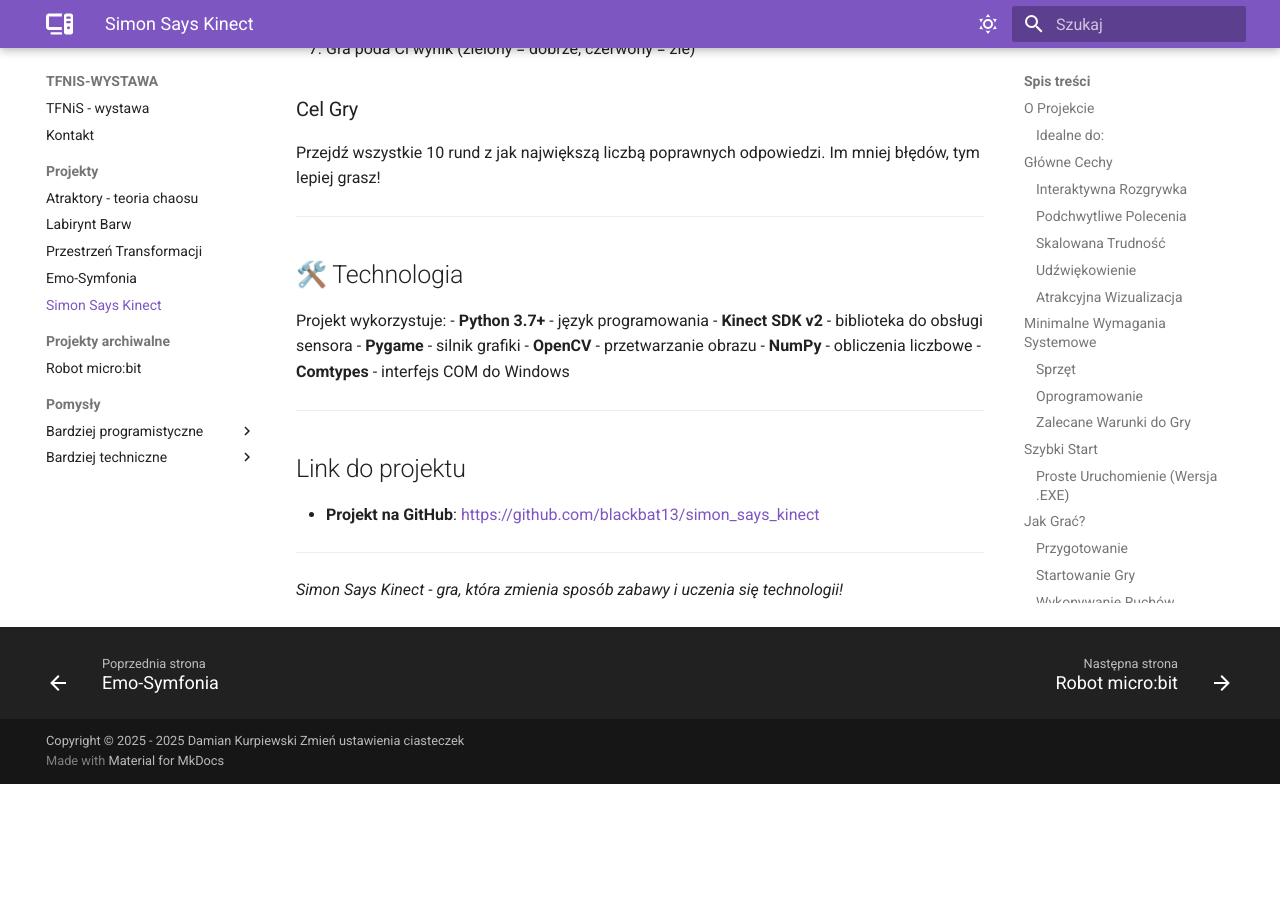
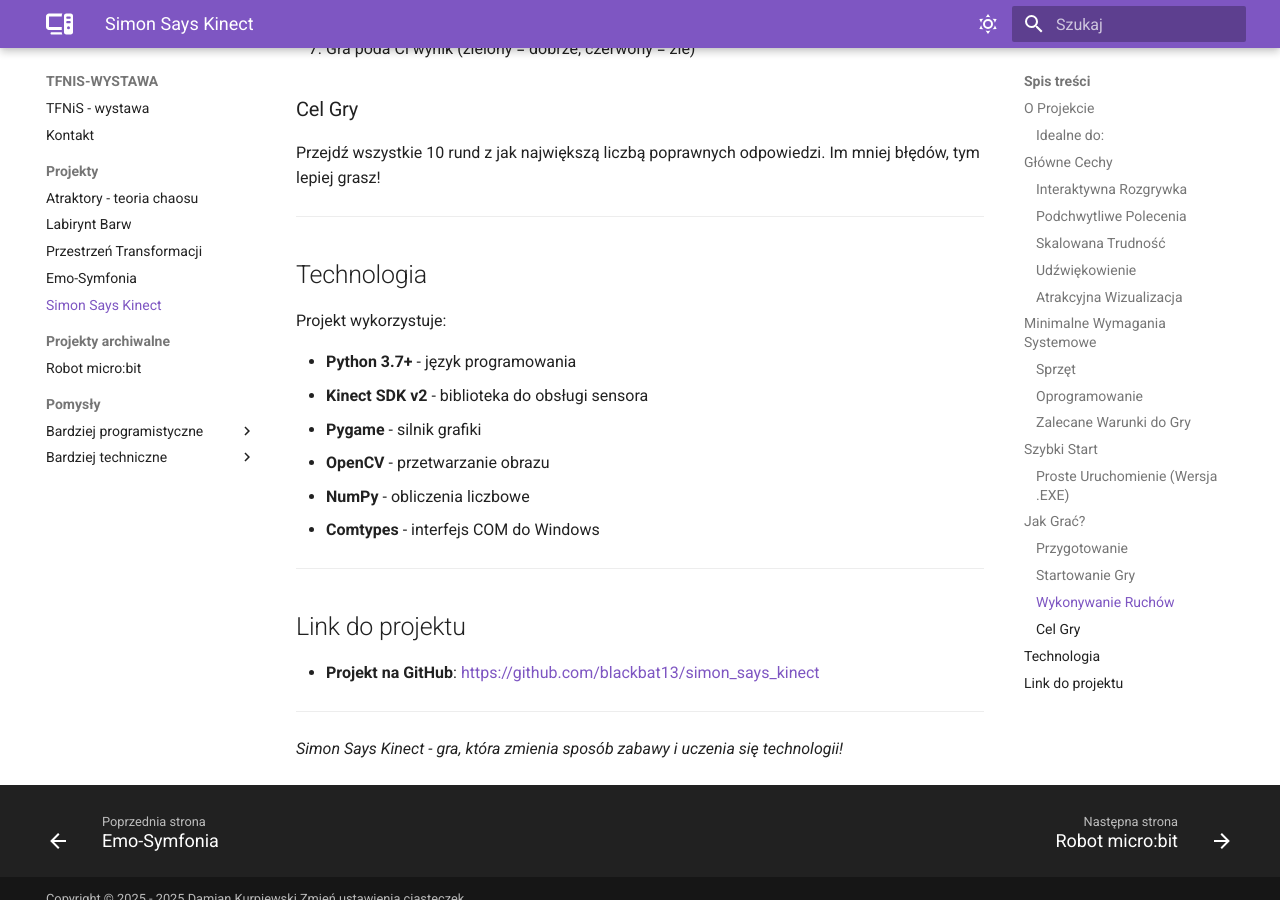
Before and after one commit to blackbat13/tfnis-wystawa, an MkDocs documentation site: the page built from docs/projects/simon-says-kinect.md, in a window 1280 px wide and 900 px high, scrolled down 3789 px. Built offline with MkDocs 1.6.1 and Material for MkDocs 9.7.7, drawn with Linux system fonts in a browser that asks for light colours; plug-ins that fetch from the network failed and are left out; before the commit the page ends 4573 px from its top, so only the background shows below that.

Commit message:
Update simon-says-kinect.md

```diff
--- a/docs/projects/simon-says-kinect.md
+++ b/docs/projects/simon-says-kinect.md
@@ -127,9 +127,10 @@ Przejdź wszystkie 10 rund z jak największą liczbą poprawnych odpowiedzi. Im
 
 ---
 
-## 🛠️ Technologia
+## Technologia
 
 Projekt wykorzystuje:
+
 - **Python 3.7+** - język programowania
 - **Kinect SDK v2** - biblioteka do obsługi sensora
 - **Pygame** - silnik grafiki
```
